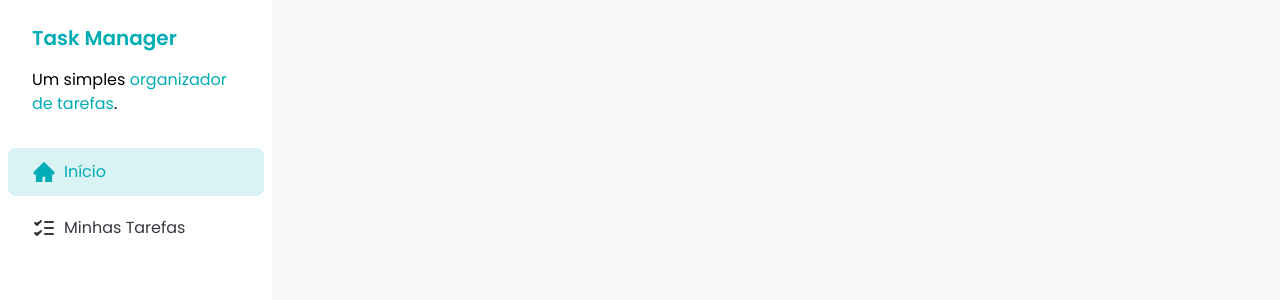
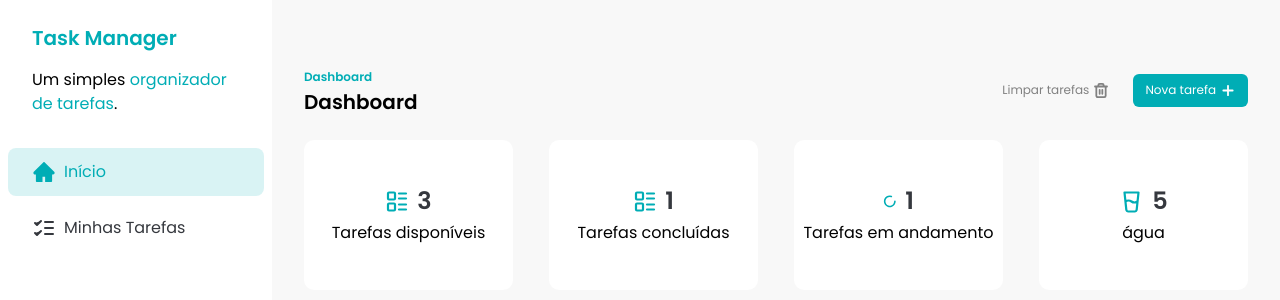
Before and after one commit to CristopherMartarello/task-manager, a React (Vite) app: page / in a window 1280 px wide. Shown: the top 300 px of the page. Built offline with nearby package versions, Linux system fonts and the light colour scheme; data requests are answered from the project's data file.

Commit message:
feat: add dashboard cards

```diff
--- a/src/assets/icons/index.js
+++ b/src/assets/icons/index.js
@@ -3,12 +3,14 @@
 import CheckIcon from './check.svg?react';
 import ChevronRightIcon from './chevron-right.svg?react';
 import SunCloud from './cloud-sun.svg?react';
+import GlassWaterIcon from './glass-water.svg?react';
 import HomeIcon from './home.svg?react';
 import LinkIcon from './link.svg?react';
 import LoaderIcon from './loader-circle.svg?react';
 import MoonIcon from './moon.svg?react';
 import SunIcon from './sun.svg?react';
 import TasksIcon from './tasks.svg?react';
+import Tasks2Icon from './tasks-2.svg?react';
 import TrashIcon from './trash.svg?react';
 
 export {
@@ -16,12 +18,14 @@
   ArrowLeftIcon,
   CheckIcon,
   ChevronRightIcon,
+  GlassWaterIcon,
   HomeIcon,
   LinkIcon,
   LoaderIcon,
   MoonIcon,
   SunCloud,
   SunIcon,
+  Tasks2Icon,
   TasksIcon,
   TrashIcon,
 };
--- /dev/null
+++ b/src/components/DashboardCard.jsx
@@ -0,0 +1,15 @@
+const DashboardCard = ({ icon, mainText, secondaryText }) => {
+  return (
+    <div className="flex h-[150px] flex-col items-center justify-center gap-1 rounded-[10px] bg-white">
+      <div className="flex items-center gap-2">
+        <span className="text-brand-primary">{icon}</span>
+        <p className="text-2xl font-semibold text-brand-dark-blue">
+          {mainText}
+        </p>
+      </div>
+      {secondaryText}
+    </div>
+  );
+};
+
+export default DashboardCard;
--- a/src/components/Header.jsx
+++ b/src/components/Header.jsx
@@ -1,7 +1,41 @@
 import PropTypes from 'prop-types';
+import { useState } from 'react';
 
-const Header = (props) => {
-  return <header className="header">{props.children}</header>;
+import { AddIcon, TrashIcon } from '../assets/icons';
+import AddTaskDialog from './AddTaskDialog';
+import Button from './Button';
+
+const Header = ({ subtitle, title }) => {
+  const [addTaskDialogIsOpen, setAddTaskDialogIsOpen] = useState(false);
+
+  return (
+    <div className="flex w-full justify-between">
+      <div>
+        <span className="text-xs font-semibold text-brand-primary">
+          {subtitle}
+        </span>
+        <h2 className="text-xl font-semibold">{title}</h2>
+      </div>
+
+      <div className="flex items-center gap-3">
+        <Button
+          text={'Limpar tarefas'}
+          icon={<TrashIcon />}
+          color="secondary"
+        />
+        <Button
+          text={'Nova tarefa'}
+          icon={<AddIcon />}
+          color="primary"
+          onClick={() => setAddTaskDialogIsOpen(true)}
+        />
+        <AddTaskDialog
+          isOpen={addTaskDialogIsOpen}
+          handleClose={() => setAddTaskDialogIsOpen(false)}
+        />
+      </div>
+    </div>
+  );
 };
 
 Header.propTypes = {
--- a/src/components/Tasks.jsx
+++ b/src/components/Tasks.jsx
@@ -1,26 +1,16 @@
 import { useQueryClient } from '@tanstack/react-query';
-import { useState } from 'react';
 import { toast } from 'sonner';
 
-import {
-  AddIcon,
-  MoonIcon,
-  SunCloud,
-  SunIcon,
-  TrashIcon,
-} from '../assets/icons';
+import { MoonIcon, SunCloud, SunIcon } from '../assets/icons';
 import { useGetTasks } from '../hooks/data/use-get-tasks';
 import { taskQueryKeys } from '../keys/queries';
-import AddTaskDialog from './AddTaskDialog';
-import Button from './Button';
+import Header from './Header';
 import TaskItem from './TaskItem';
 import TasksSeparator from './TasksSeparator';
 
 const Tasks = () => {
   const queryClient = useQueryClient();
   const { data: tasks } = useGetTasks();
-
-  const [addTaskDialogIsOpen, setAddTaskDialogIsOpen] = useState(false);
 
   const morningTasks = tasks?.filter((task) => task.time === 'morning');
   const afternoonTasks = tasks?.filter((task) => task.time === 'afternoon');
@@ -53,32 +43,7 @@
 
   return (
     <div className="w-full space-y-6 px-8 py-16">
-      <div className="flex w-full justify-between">
-        <div>
-          <span className="text-xs font-semibold text-brand-primary">
-            Minhas Tarefas
-          </span>
-          <h2 className="text-xl font-semibold">Minhas Tarefas</h2>
-        </div>
-
-        <div className="flex items-center gap-3">
-          <Button
-            text={'Limpar tarefas'}
-            icon={<TrashIcon />}
-            color="secondary"
-          />
-          <Button
-            text={'Nova tarefa'}
-            icon={<AddIcon />}
-            color="primary"
-            onClick={() => setAddTaskDialogIsOpen(true)}
-          />
-          <AddTaskDialog
-            isOpen={addTaskDialogIsOpen}
-            handleClose={() => setAddTaskDialogIsOpen(false)}
-          />
-        </div>
-      </div>
+      <Header subtitle="Minhas Tarefas" title="Minhas Tarefas" />
 
       <div className="rounded-xl bg-white p-6">
         <div className="space-y-3">
--- a/src/pages/Home.jsx
+++ b/src/pages/Home.jsx
@@ -1,9 +1,45 @@
+import { GlassWaterIcon, LoaderIcon, Tasks2Icon } from '../assets/icons';
+import DashboardCard from '../components/DashboardCard';
+import Header from '../components/Header';
 import Sidebar from '../components/Sidebar';
+import { useGetTasks } from '../hooks/data/use-get-tasks';
 
 const HomePage = () => {
+  const { data: tasks } = useGetTasks();
+
+  const inProgressTasks = tasks?.filter(
+    (task) => task.status === 'in_progress'
+  ).length;
+  const doneTasks = tasks?.filter((task) => task.status === 'done').length;
+
   return (
     <div className="flex">
       <Sidebar />
+      <div className="w-full space-y-6 px-8 py-16">
+        <Header subtitle="Dashboard" title="Dashboard" />
+        <div className="grid grid-cols-4 gap-9">
+          <DashboardCard
+            icon={<Tasks2Icon />}
+            mainText={tasks?.length}
+            secondaryText="Tarefas disponíveis"
+          />
+          <DashboardCard
+            icon={<Tasks2Icon />}
+            mainText={doneTasks}
+            secondaryText="Tarefas concluídas"
+          />
+          <DashboardCard
+            icon={<LoaderIcon />}
+            mainText={inProgressTasks}
+            secondaryText="Tarefas em andamento"
+          />
+          <DashboardCard
+            icon={<GlassWaterIcon />}
+            mainText={5}
+            secondaryText="água"
+          />
+        </div>
+      </div>
     </div>
   );
 };
```
Also changed, not shown: src/assets/icons/glass-water.svg (added), src/assets/icons/tasks-2.svg (added).
